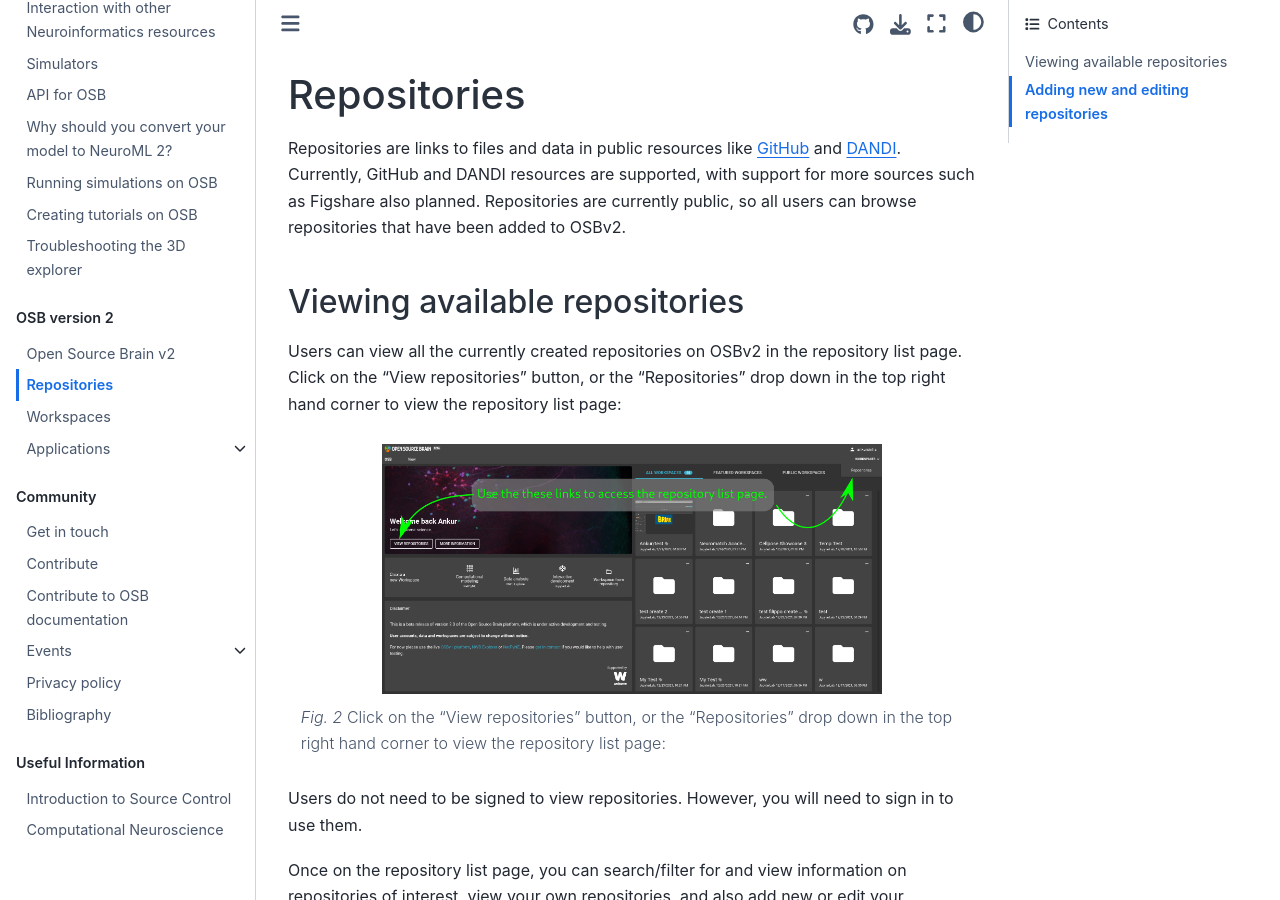
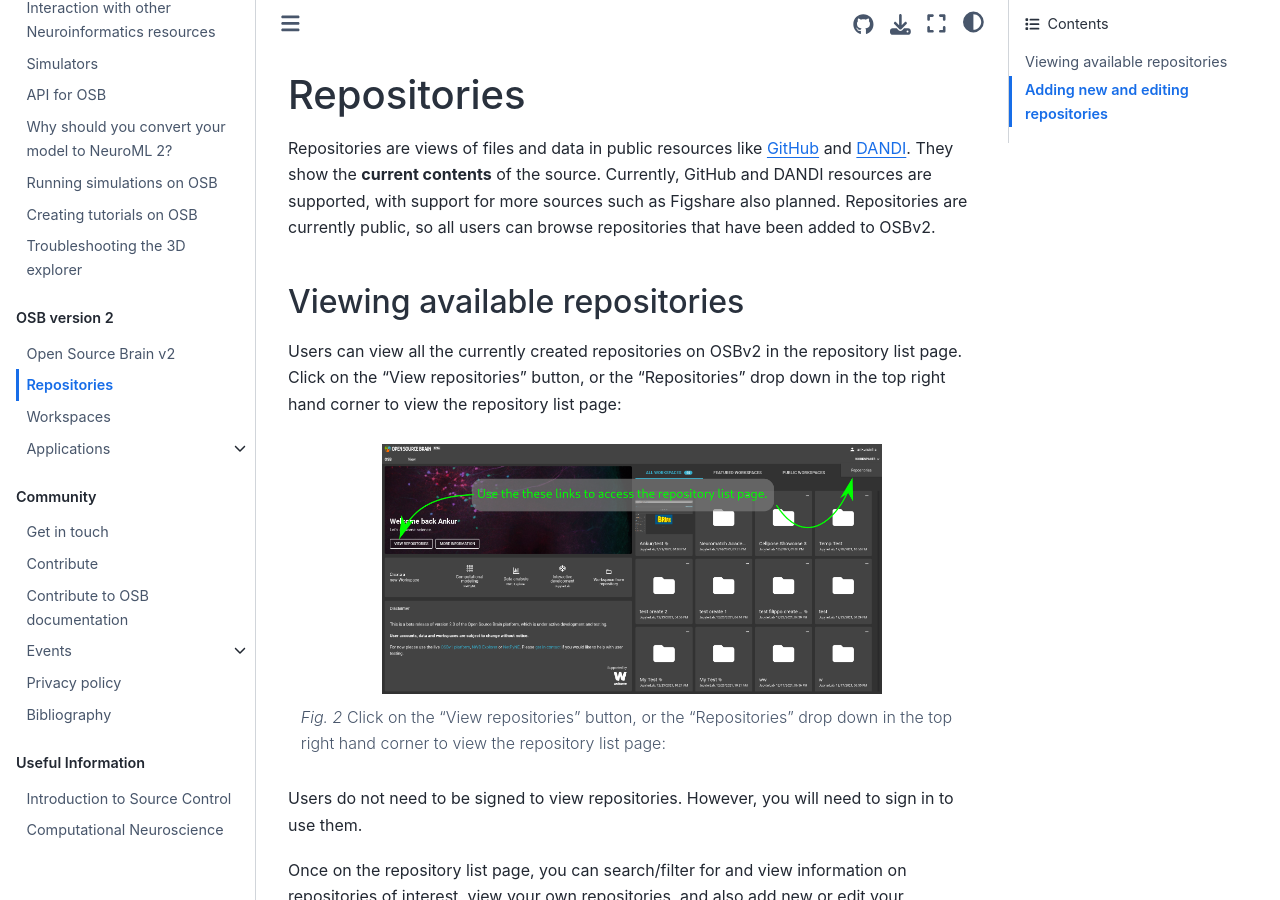
Before and after one commit to OpenSourceBrain/Documentation, a Jupyter Book: the page built from source/OSBv2/Repositories.md, in a window 1280 px wide and 900 px high. Built offline with Jupyter Book 1.0.4 settings and Sphinx 7.4.7 and the Sphinx Book theme 1.1.4, drawn with Linux system fonts in a browser that asks for light colours.

Commit message:
chore: tweak working for repositories
we need to be clear that they're the current contents of the source, and
only a view of those.

```diff
--- a/source/OSBv2/Repositories.md
+++ b/source/OSBv2/Repositories.md
@@ -1,7 +1,8 @@
 (v2:repositories)=
 # Repositories
 
-Repositories are links to files and data in public resources like [GitHub](https://github.com) and [DANDI](https://gui.dandiarchive.org).
+Repositories are views of files and data in public resources like [GitHub](https://github.com) and [DANDI](https://gui.dandiarchive.org).
+They show the **current contents** of the source.
 Currently, GitHub and DANDI resources are supported, with support for more sources such as Figshare also planned.
 Repositories are currently public, so all users can browse repositories that have been added to OSBv2.
 
```
Also changed, not shown: source/OSBv2/Overview.md (+1 -1 lines).
